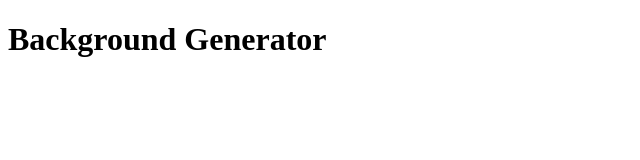
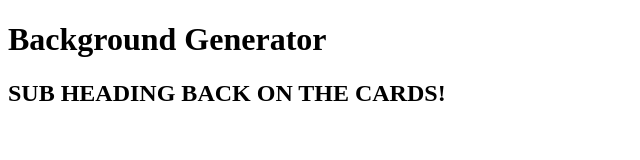
Before and after one commit to cj69/back-ground-generator, a plain HTML site: page index.html in a window 1280 px wide. Shown: the whole page, without its empty margins (0-640 px from the left). Drawn offline with Linux system fonts and the light colour scheme.

Commit message:
h2 is back!

```diff
--- a/index.html
+++ b/index.html
@@ -6,6 +6,7 @@
 </head>
 <body id="gradient">
     <h1>Background Generator</h1>
+    <h2>SUB HEADING BACK ON THE CARDS!</h2>
     <script type="text/javascript" src="script.js"></script>
 </body>
 </html>
```
